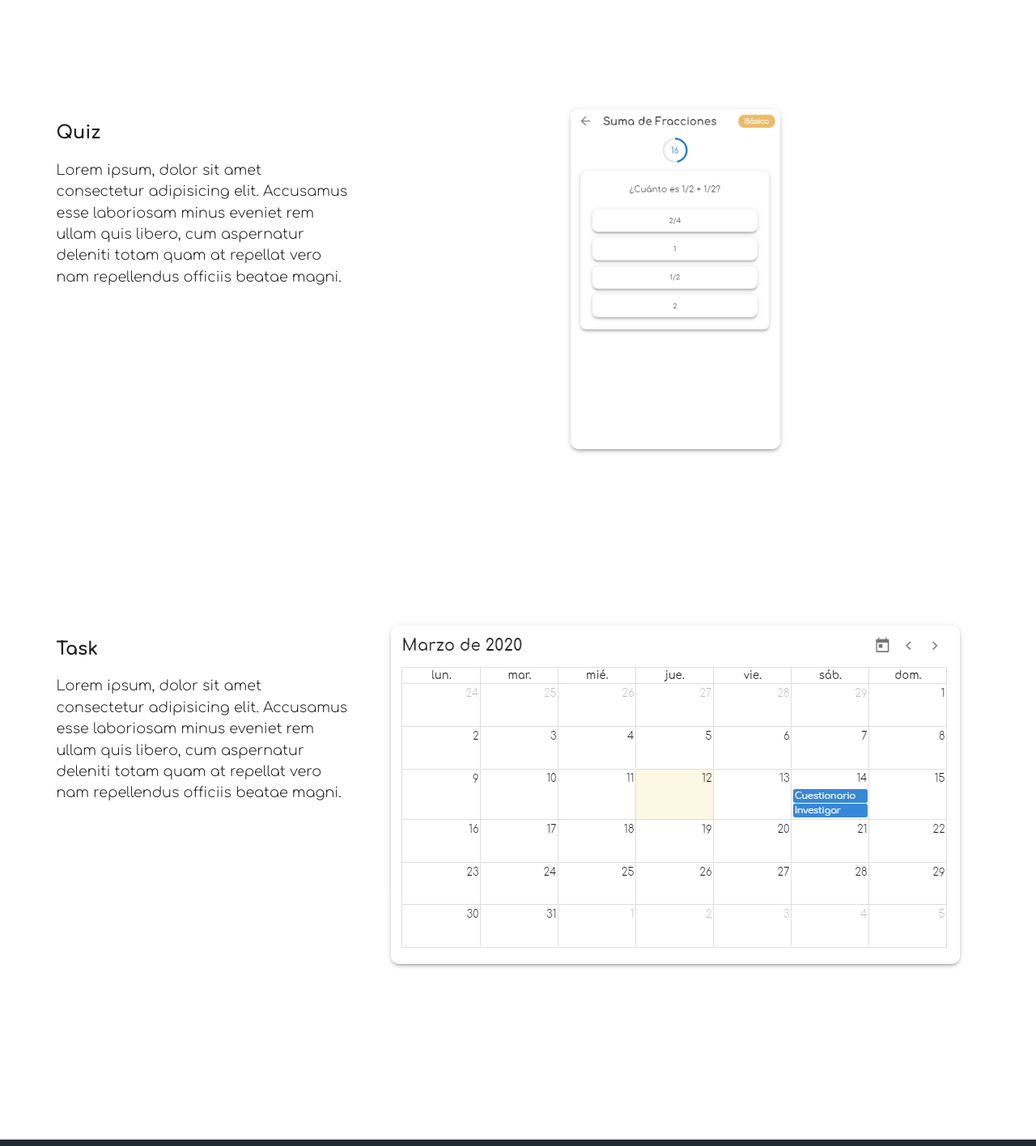
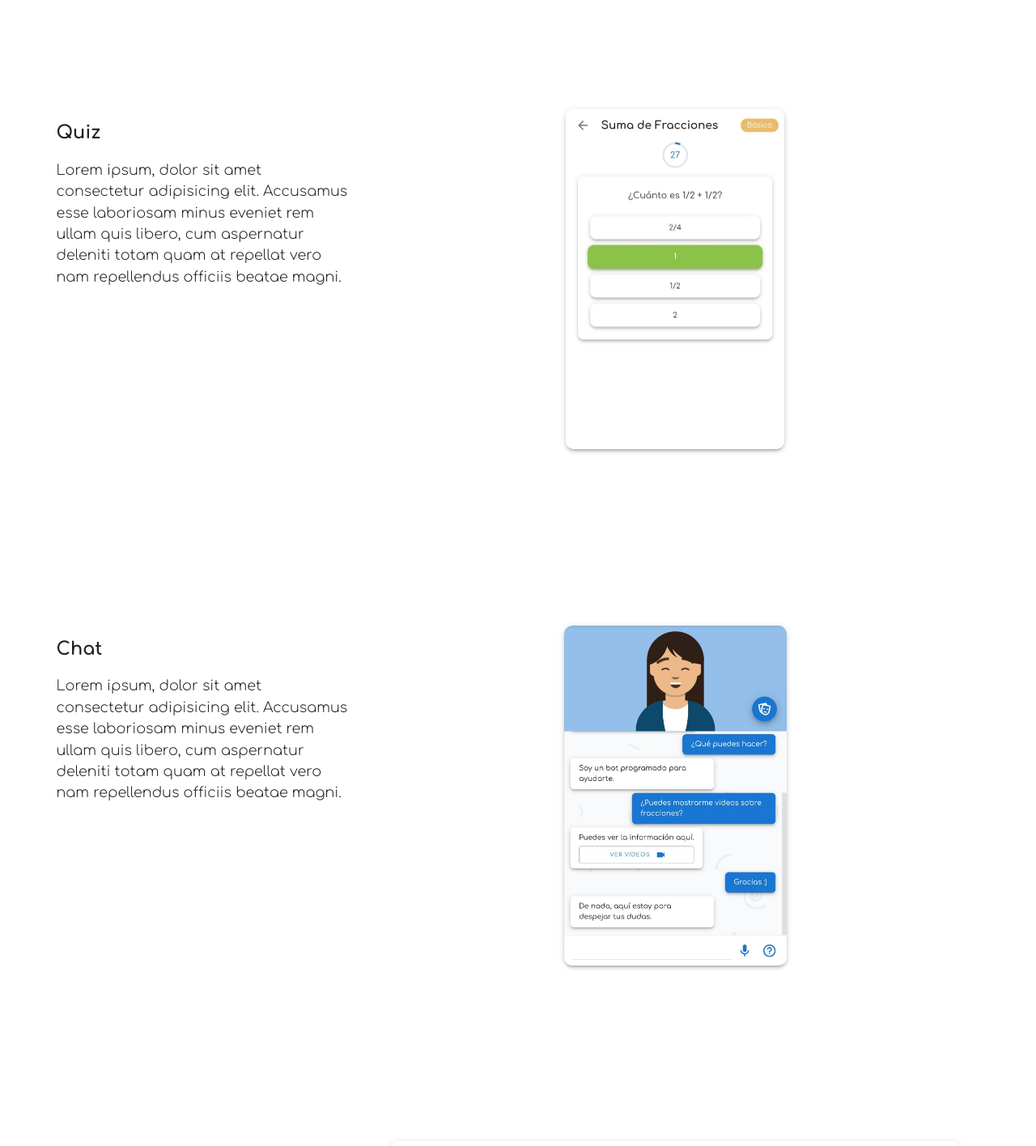
Before and after one commit to braintutor/braintutor, a Vue app: page /editor/1 in a window 1280 px wide. Shown: the part 2400-3816 px from the top of the page at 81% size. Built offline with nearby package versions, Linux system fonts and the light colour scheme.

Commit message:
deploy project

```diff
--- a/src/views/Home.vue
+++ b/src/views/Home.vue
@@ -115,7 +115,13 @@ export default {
         title: "Quiz",
         description:
           "Lorem ipsum, dolor sit amet consectetur adipisicing elit. Accusamus esse laboriosam minus eveniet rem ullam quis libero, cum aspernatur deleniti totam quam at repellat vero nam repellendus officiis beatae magni.",
-        image: require("@/assets/ui/quiz.png")
+        image: require("@/assets/ui/quiz.jpg")
+      },
+      {
+        title: "Chat",
+        description:
+          "Lorem ipsum, dolor sit amet consectetur adipisicing elit. Accusamus esse laboriosam minus eveniet rem ullam quis libero, cum aspernatur deleniti totam quam at repellat vero nam repellendus officiis beatae magni.",
+        image: require("@/assets/ui/chat.jpg")
       },
       {
         title: "Task",
```
Also changed, not shown: src/assets/ui/chat.jpg (added), src/assets/ui/quiz.jpg (added).
